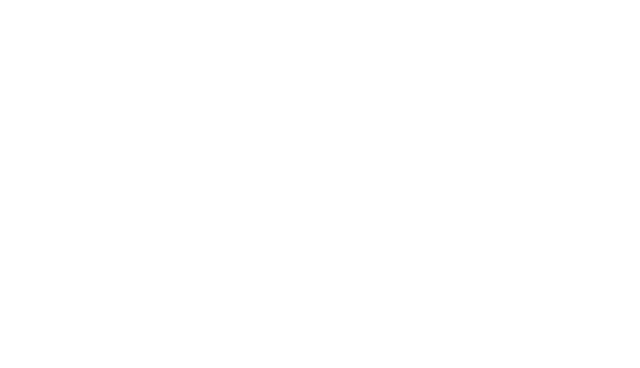
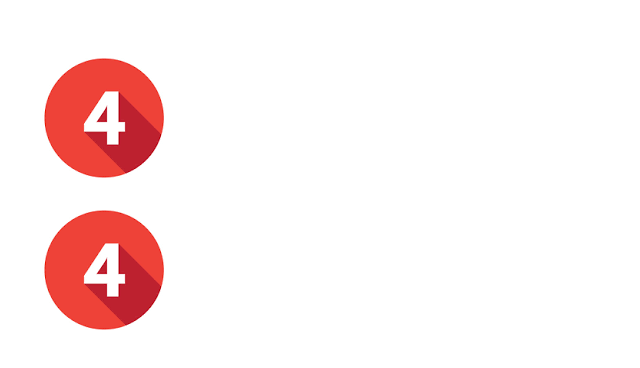
Before and after one commit to gi-ogawa/Click-to-switch-imagesThumbnails, a plain HTML site: page index.html in a window 1280 px wide. Shown: the whole page, without its empty margins (0-640 px from the left). Drawn offline with Linux system fonts and the light colour scheme.

Commit message:
index.htmlの修正と中経過

```diff
--- a/index.html
+++ b/index.html
@@ -8,6 +8,26 @@
     <link rel="stylesheet" href="css/style.css">
   </head>
   <body>
+    <div class="container">
+      <div class="item-thumbnail">
+        <div>
+          <img src="" class="thumb-img">
+        </div>
+        <div>
+          <img src="" class="thumb-img">
+        </div>
+        <div>
+          <img src="画像/download.png" class="thumb-img">
+        </div>
+        <div>
+          <img src="画像/download.png" class="thumb-img">
+        </div>
+
+      </div>
+      <div class="item-mainvisual">
+
+      </div>
+    </div>
 
     <script src="js/index.js"></script>
   </body>
```
Also changed, not shown: 画像/download-1.jpg (renamed from download-1.jpg), 画像/download-2.jpg (renamed from download-2.jpg), 画像/download.jpg (renamed from download.jpg).
